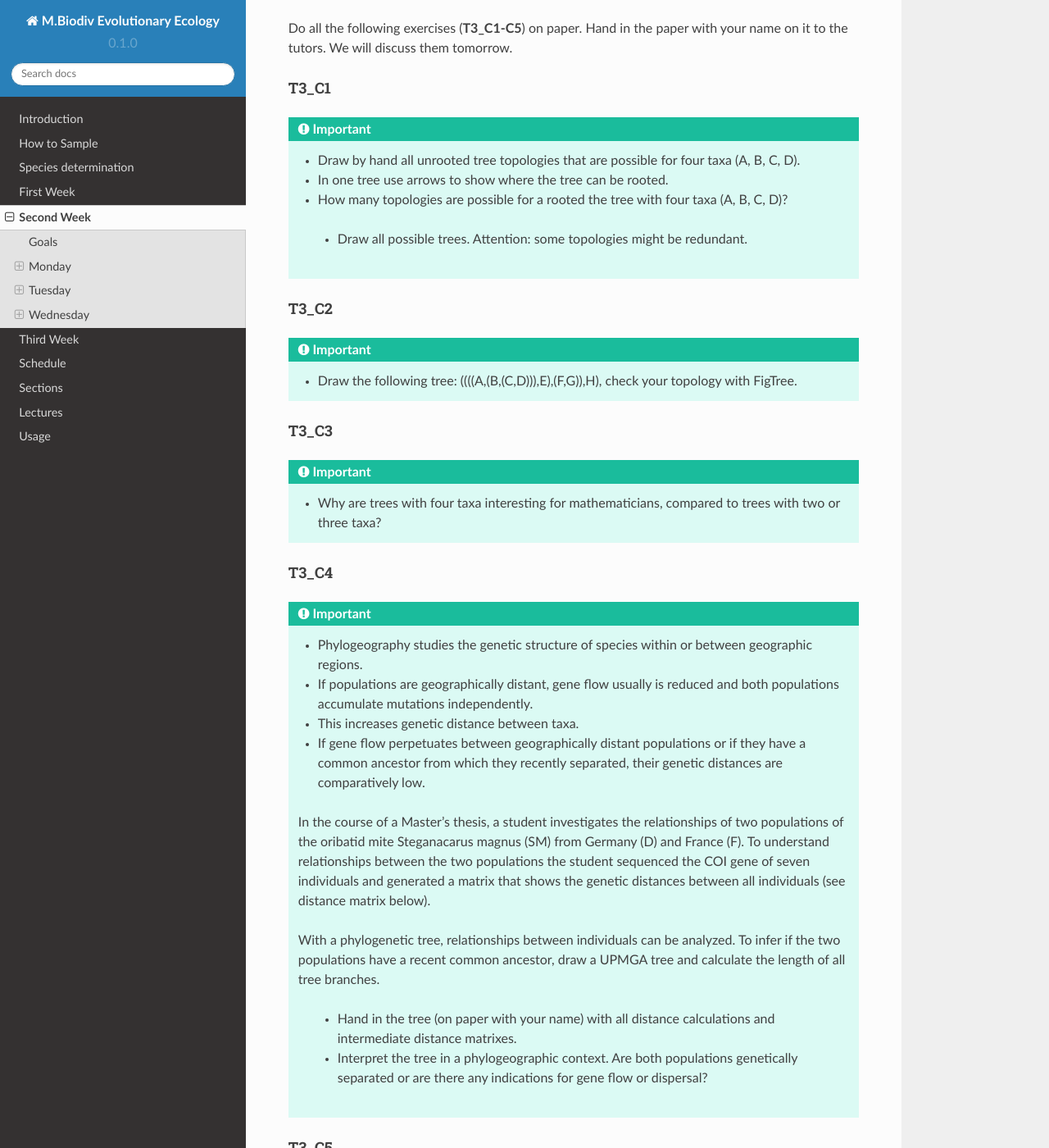
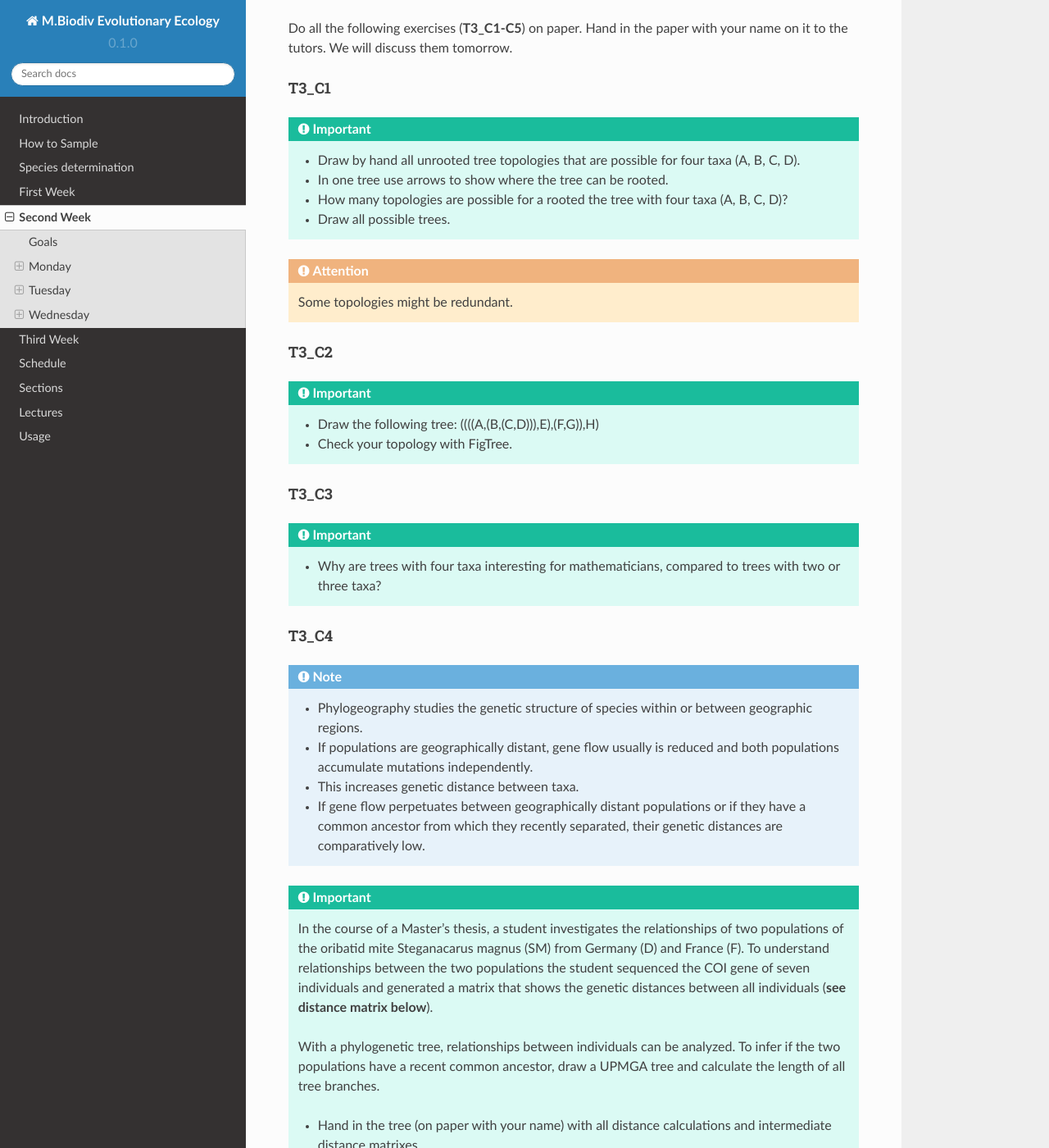
Before and after one commit to bheimbu/evolutionary_ecology, a Sphinx documentation site: the page built from docs/source/second_week.rst, in a window 1280 px wide and 1400 px high, scrolled down 12463 px. Shown: the whole window at 82% size. Built offline with Sphinx 7.4.7 and the Read the Docs theme 2.0.0, drawn with Linux system fonts in a browser that asks for light colours; cross-references to code outside the pages are shown as plain code; some of the changed lines change nothing that is shown; some of the changed text lies outside the part shown.

Commit message:
Update second_week.rst

```diff
--- a/docs/source/second_week.rst
+++ b/docs/source/second_week.rst
@@ -463,14 +463,18 @@ T3_C1
   - Draw by hand all unrooted tree topologies that are possible for four taxa (A, B, C, D).
   - In one tree use arrows to show where the tree can be rooted.
   - How many topologies are possible for a rooted the tree with four taxa (A, B, C, D)?
-   - Draw all possible trees. Attention: some topologies might be redundant.
+  - Draw all possible trees.
+
+.. attention::
+  Some topologies might be redundant.
 
 .. _T3_C2:
 T3_C2
 """""
 
 .. important::
-  - Draw the following tree: ((((A,(B,(C,D))),E),(F,G)),H), check your topology with FigTree.
+  - Draw the following tree: ((((A,(B,(C,D))),E),(F,G)),H)
+  - Check your topology with FigTree.
 
 .. _T3_C3:
 T3_C3
@@ -483,35 +487,37 @@ T3_C3
 T3_C4
 """""
 
-.. important::
+.. note::
   - Phylogeography studies the genetic structure of species within or between geographic regions.
   - If populations are geographically distant, gene flow usually is reduced and both populations accumulate mutations independently.
   - This increases genetic distance between taxa.
   - If gene flow perpetuates between geographically distant populations or if they have a common ancestor from which they recently separated, their genetic distances are comparatively low.
 
-  In the course of a Master's thesis, a student investigates the relationships of two populations of the oribatid mite Steganacarus magnus (SM) from Germany (D) and France (F). To understand relationships between the two populations the student sequenced the COI gene of seven individuals and generated a matrix that shows the genetic distances between all individuals (see distance matrix below).
+.. important::
+  In the course of a Master's thesis, a student investigates the relationships of two populations of the oribatid mite Steganacarus magnus (SM) from Germany (D) and France (F). To understand relationships between the two populations the student sequenced the COI gene of seven individuals and generated a matrix that shows the genetic distances between all individuals (**see distance matrix below**).
 
   With a phylogenetic tree, relationships between individuals can be analyzed. To infer if the two populations have a recent common ancestor, draw a UPMGA tree and calculate the length of all tree branches.
 
-   - Hand in the tree (on paper with your name) with all distance calculations and intermediate distance matrixes.
-   - Interpret the tree in a phylogeographic context. Are both populations genetically separated or are there any indications for gene flow or dispersal?
-  +-------+-------+-------+-------+-------+-------+-------+
-  |       | SM_D1 | SM_D2 | SM_D3 | SM_D4 | _SM_F1| SM_F2 | SM_F3 |
-  +=======+=======+=======+=======+=======+=======+=======+
-  | SM_D1 |   -   |       |       |       |       |       |       |
-  +-------+-------+-------+-------+-------+-------+-------+
-  | SM_D2 |   5   |   -   |       |       |       |       |       |
-  +-------+-------+-------+-------+-------+-------+-------+
-  | SM_D3 |   6   |   1   |   -   |       |       |       |       |
-  +-------+-------+-------+-------+-------+-------+-------+
-  | SM_D4 |  42   |  39   |  40   |   -   |       |       |       |
-  +-------+-------+-------+-------+-------+-------+-------+
-  | _SM_F1|   5   |   2   |   3   |  39   |   -   |       |       |
-  +-------+-------+-------+-------+-------+-------+-------+
-  | SM_F2 |  67   |  68   |  71   |  70   |  68   |   -   |       |
-  +-------+-------+-------+-------+-------+-------+-------+
-  | SM_F3 |  72   |  73   |  74   |  72   |  73   |   6   |   -   |
-  +-------+-------+-------+-------+-------+-------+-------+
+  - Hand in the tree (on paper with your name) with all distance calculations and intermediate distance matrixes.
+  - Interpret the tree in a phylogeographic context. Are both populations genetically separated or are there any indications for gene flow or dispersal?
+
++-------+-------+-------+-------+-------+-------+-------+-------+
+|       | SM_D1 | SM_D2 | SM_D3 | SM_D4 | _SM_F1| SM_F2 | SM_F3 |
++=======+=======+=======+=======+=======+=======+=======+=======+
+| SM_D1 |   -   |       |       |       |       |       |       |
++-------+-------+-------+-------+-------+-------+-------+-------+
+| SM_D2 |   5   |   -   |       |       |       |       |       |
++-------+-------+-------+-------+-------+-------+-------+-------+
+| SM_D3 |   6   |   1   |   -   |       |       |       |       |
++-------+-------+-------+-------+-------+-------+-------+-------+
+| SM_D4 |  42   |  39   |  40   |   -   |       |       |       |
++-------+-------+-------+-------+-------+-------+-------+-------+
+| _SM_F1|   5   |   2   |   3   |  39   |   -   |       |       |
++-------+-------+-------+-------+-------+-------+-------+-------+
+| SM_F2 |  67   |  68   |  71   |  70   |  68   |   -   |       |
++-------+-------+-------+-------+-------+-------+-------+-------+
+| SM_F3 |  72   |  73   |  74   |  72   |  73   |   6   |   -   |
++-------+-------+-------+-------+-------+-------+-------+-------+
 
 .. _T3_C5:
 T3_C5
@@ -519,3 +525,7 @@ T3_C5
 
 .. important::
   What is the difference between a cladogram, a phylogram, and a chronogram?
+
+Feedback Wednesday
+^^^^^^^^^^^^^^^^^^
+To provide feedback, please complete our questionnaire: [Questionnaire Link](https://www.example.com/questionnaire).
```
